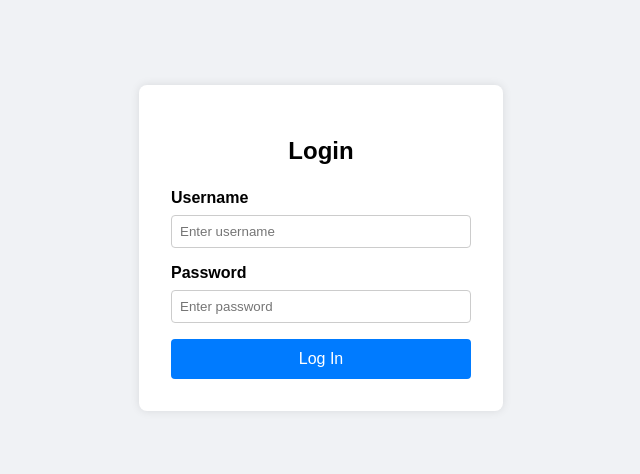
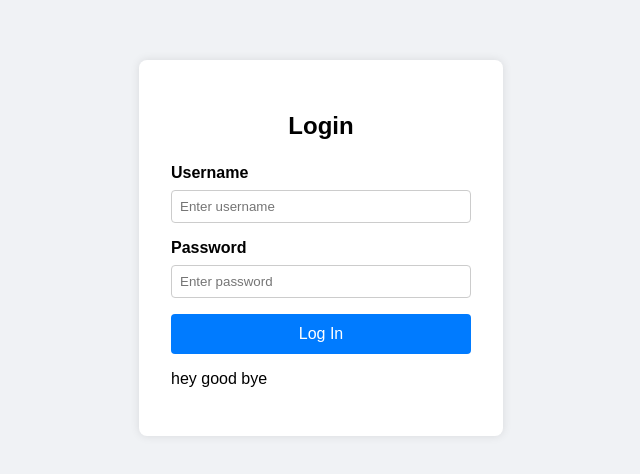
Before and after one commit to irfanzaidy/project-ci-cd, a plain HTML site: page index.html in a window 1280 px wide. Shown: the part 152-626 px from the top of the page, without its empty margins (319-959 px from the left). Drawn offline with Linux system fonts and the light colour scheme.

Commit message:
Update index.html

```diff
--- a/index.html
+++ b/index.html
@@ -66,6 +66,7 @@
       <input type="password" id="password" name="password" placeholder="Enter password" required />
 
       <button type="submit">Log In</button>
+      <p>hey good bye</p>
     </form>
   </div>
 </body>
```
